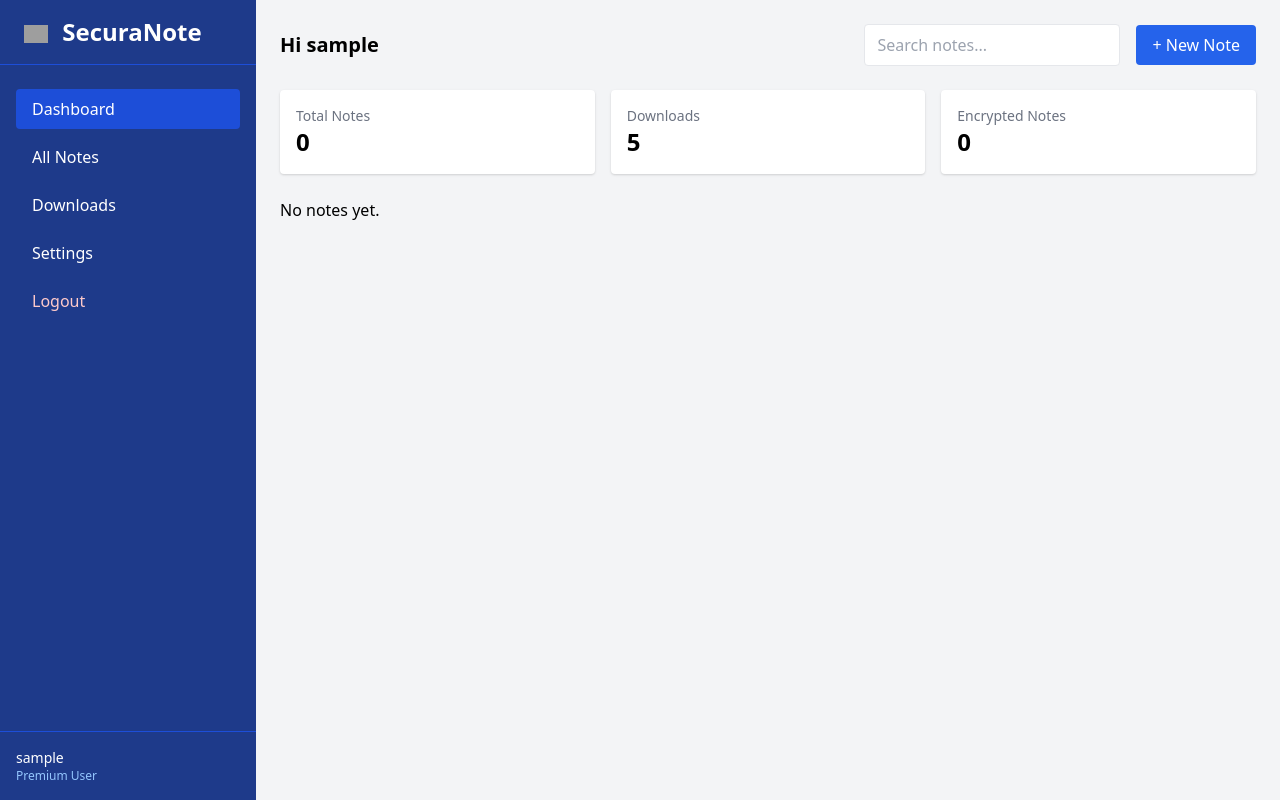
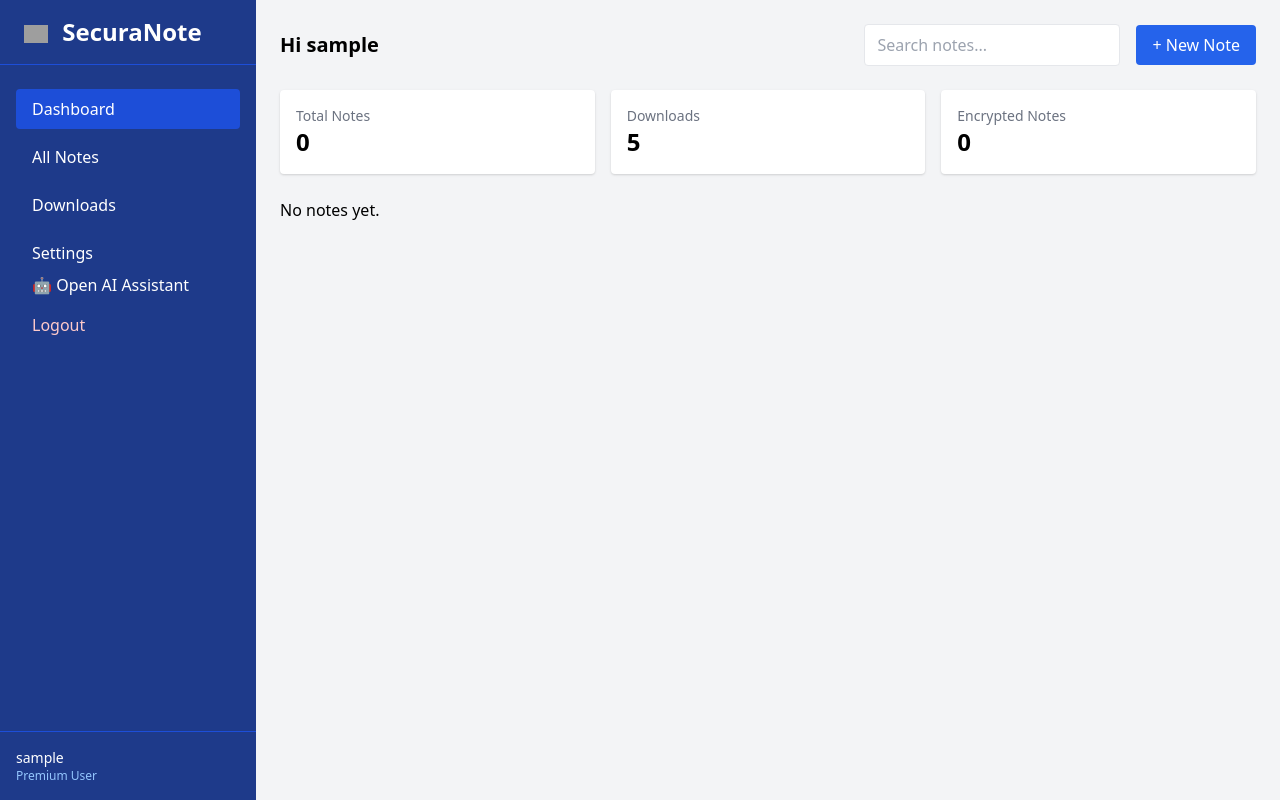
Before and after one commit to Harsha-k04/securanote, a Flask app: page /dashboard in a window 1280 px wide. Run offline with Flask 3, Linux system fonts and the light colour scheme; the visitor is signed in with stand-in values (Sample User, id 1); data that the repository does not hold is empty; parts of the project's set-up code (start-up, migrations or seed data) failed here and were passed over; grey boxes are pictures that could not be loaded.

Commit message:
Update dashboard.html

```diff
--- a/securanote/templates/dashboard.html
+++ b/securanote/templates/dashboard.html
@@ -32,6 +32,9 @@
       <a href="#" class="block px-4 py-2 rounded hover:bg-blue-800">All Notes</a>
       <a href="#" class="block px-4 py-2 rounded hover:bg-blue-800">Downloads</a>
       <a href="#" class="block px-4 py-2 rounded hover:bg-blue-800">Settings</a>
+      <a href="{{ url_for('ai.assistant') }}" class="btn-primary px-4 py-2 rounded-lg text-white font-medium">
+        🤖 Open AI Assistant
+      </a>
       <a href="{{ url_for('auth.logout') }}" class="block px-4 py-2 rounded hover:bg-blue-800 text-red-200">Logout</a>
 
     </nav>
```
